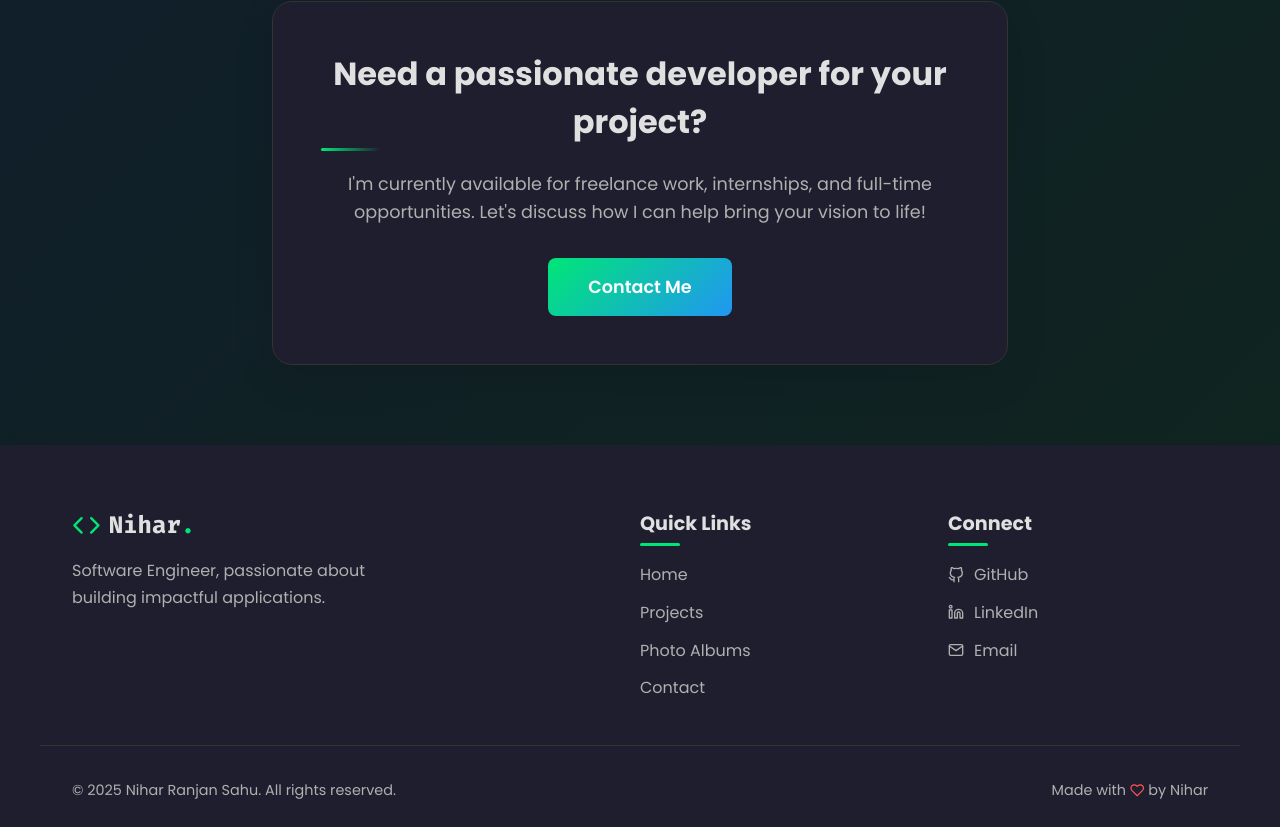
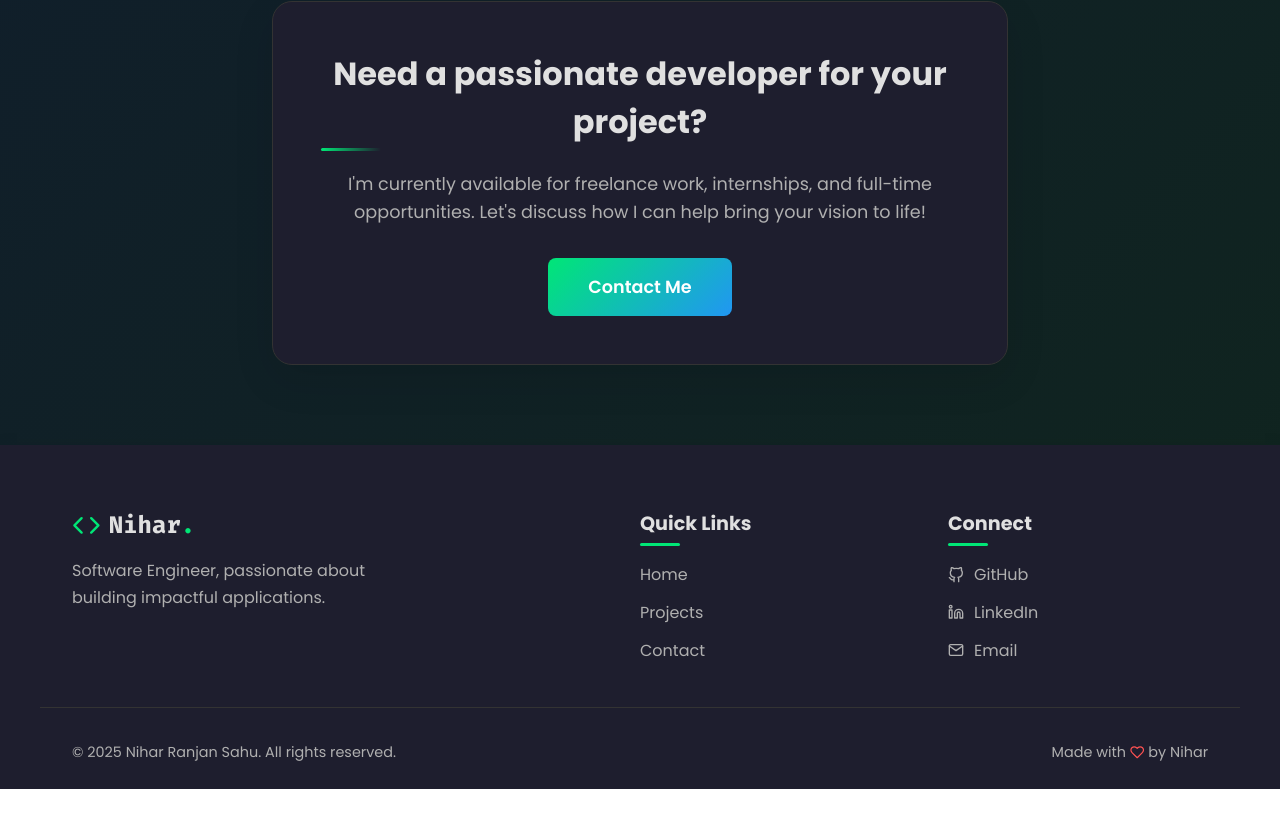
Before and after one commit to Nihar4569/Portfolio-, a React (Create React App) app: page / in a window 1280 px wide. Shown: the part 8093-8920 px from the top of the page. After the commit the page ends 8882 px from the top, so only its background shows below. Built offline with nearby package versions, Linux system fonts and the light colour scheme.

Commit message:
Remove album

```diff
--- a/src/components/common/Footer.js
+++ b/src/components/common/Footer.js
@@ -29,9 +29,9 @@ const Footer = () => {
                         <FooterLink>
                             <Link to="/projects">Projects</Link>
                         </FooterLink>
-                        <FooterLink>
+                        {/* <FooterLink>
                             <Link to="/albums">Photo Albums</Link>
-                        </FooterLink>
+                        </FooterLink> */}
                         <FooterLink>
                             <Link to="/contact">Contact</Link>
                         </FooterLink>
```
